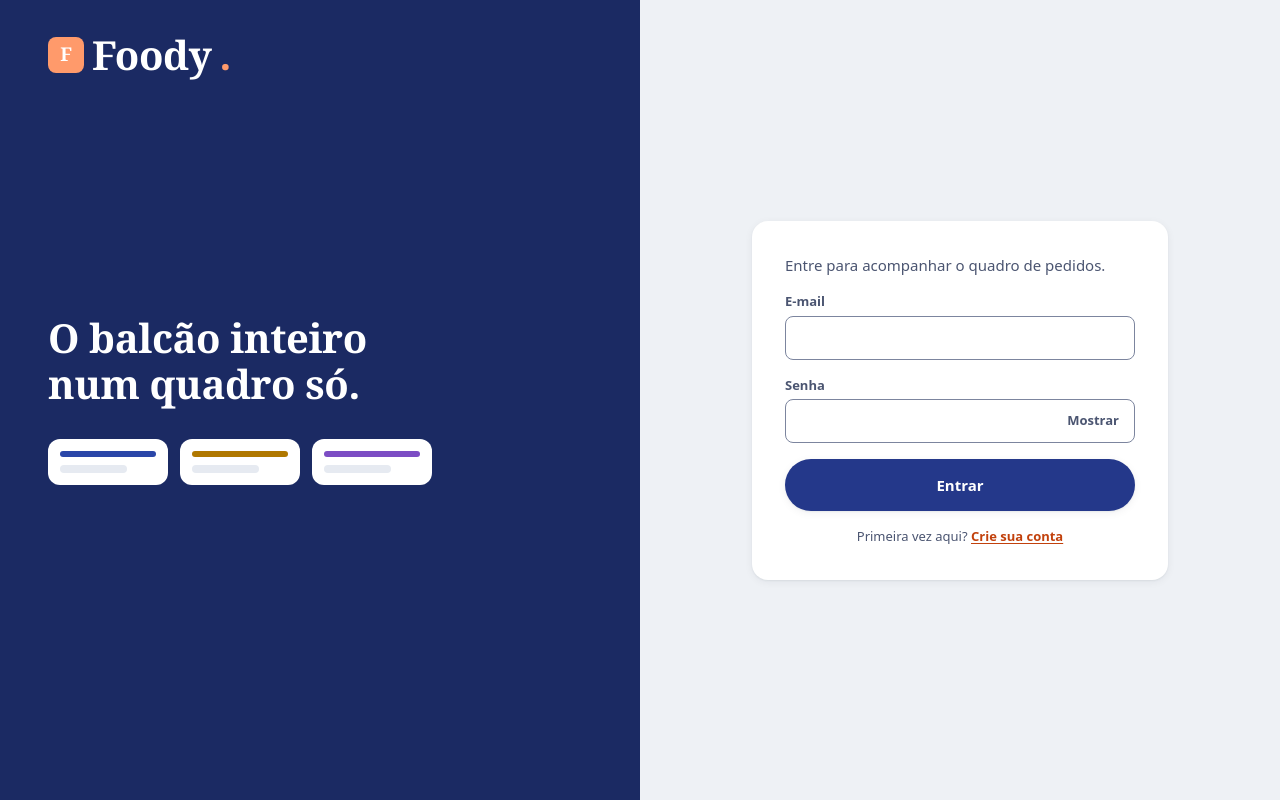
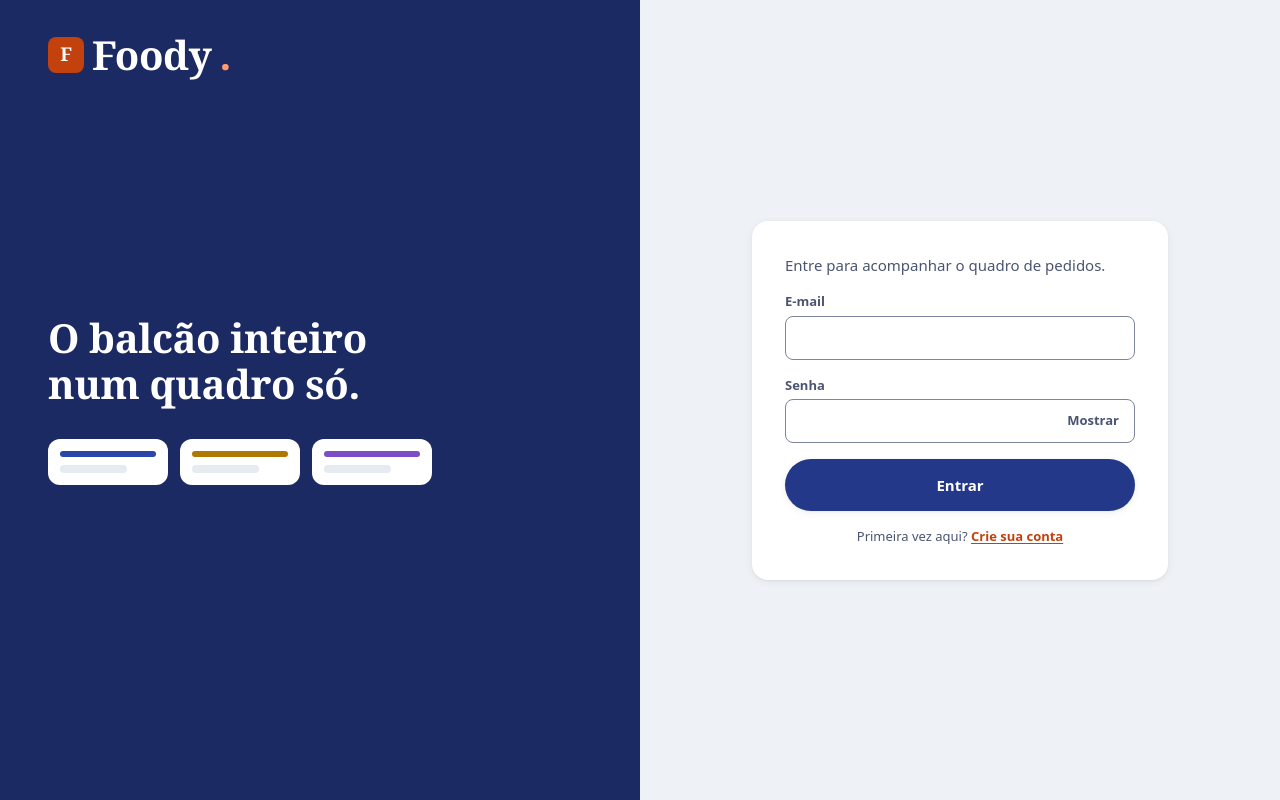
Before and after one commit to rodrigoandradebcc/FoodyDelivery, a React (Vite) app in the folder web/: page /login in a window 1280 px wide. Built offline with nearby package versions, Linux system fonts and the light colour scheme; no server answers.

Commit message:
fix(web): keep ticket background on accent

```diff
--- a/web/src/pages/auth.css
+++ b/web/src/pages/auth.css
@@ -38,7 +38,7 @@
   width: 2.25rem;
   height: 2.25rem;
   border-radius: var(--r-sm);
-  background: var(--brand-on-band);
+  background: var(--accent);
   color: var(--ticket-ink);
   font-size: var(--text-lg);
 }
```
